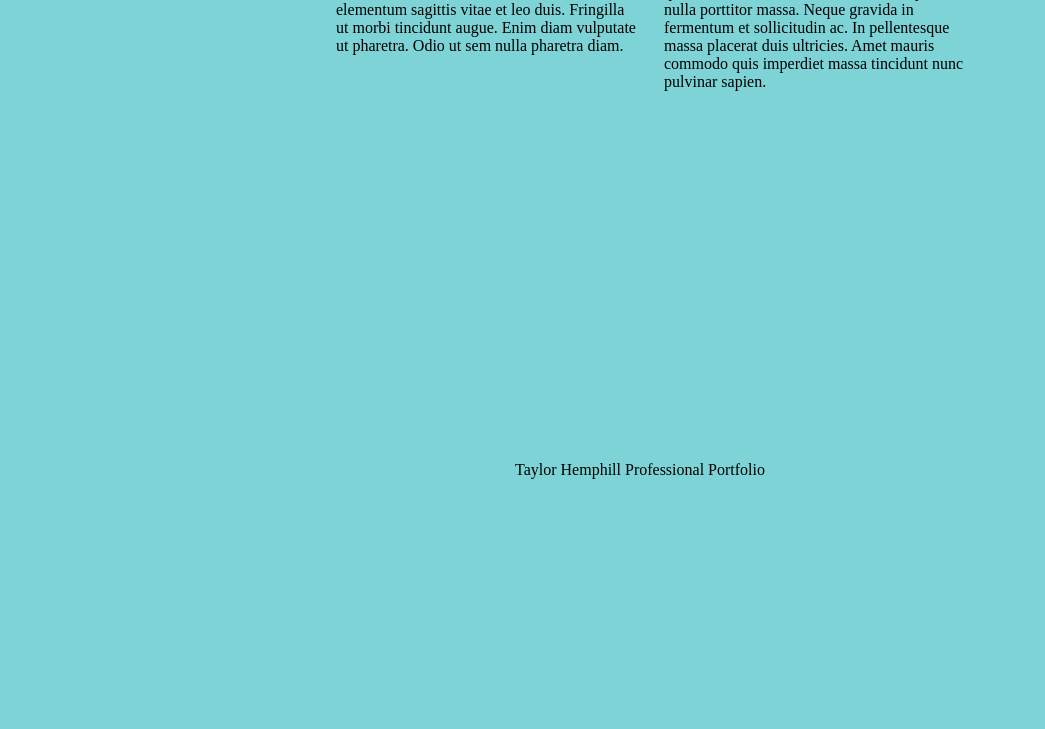
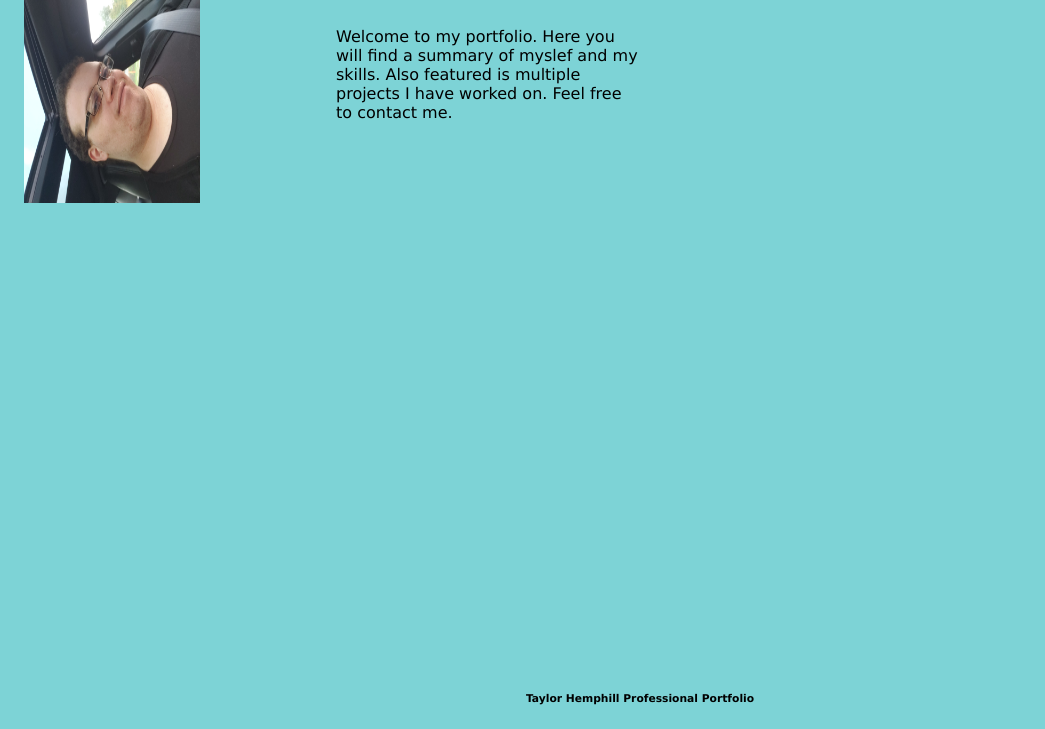
Before and after one commit to THemphill23/THemphill23.github.io, a plain HTML site: page index.html in a window 1280 px wide. Shown: the part 387-1116 px from the top of the page, without its empty margins (0-1045 px from the left). Before the commit the page ends 874 px from the top, so only its background shows below. Drawn offline with Linux system fonts and the light colour scheme.

Commit message:
Updating Pages

```diff
--- a/aboutStyle.css
+++ b/aboutStyle.css
@@ -1,6 +1,8 @@
 body {
     background-color: rgb(125, 211, 214);
     color:black;
+    font-family: 'Lucida Sans', 'Lucida Sans Regular', 'Lucida Grande', 'Lucida Sans Unicode', Geneva, Verdana, sans-serif
+
 }
 
 body p{
@@ -44,9 +46,8 @@ nav{
 
 .imageMe{
     margin: 2rem;
-    transform: rotate(-90deg);
     width: 13rem;
-    height: 11rem;
+    height: 16rem;
 
 }
 
--- a/index.html
+++ b/index.html
@@ -7,13 +7,14 @@
     <link rel="stylesheet" href="style.css" />
   </head>
   <header>
-      <h3>
+      <h4>
         Taylor Hemphill Professional Portfolio
-      </h3>
+      </h4>
+      <img src="images/banner2.jpg" class="imageBanner"></img>
     </header>
   <body>
       <nav>
-          <a href="home.html" class="flexItem flexItem--1">Home</a>
+          <a href="index.html" class="flexItem flexItem--1">Home</a>
           <a href="aboutMe.html" class="flexItem flexItem--2">About Me</a>
           <a href="projects.html" class="flexItem flexItem--3">Projects</a>
         </nav>
@@ -23,39 +24,14 @@
         <img src="images/Me.jpg" class="imageMe"></img>
 
         <p>
-          Lorem ipsum dolor sit amet,
-          consectetur adipiscing elit,
-          sed do eiusmod tempor incididunt ut
-          labore et dolore magna aliqua.
-          Ornare arcu dui vivamus arcu felis bibendum ut tristique et.
-          Feugiat scelerisque varius morbi enim nunc faucibus a.
-          Tristique magna sit amet purus gravida quis blandit.
-          Convallis tellus id interdum velit laoreet id donec.
-          Purus viverra accumsan in nisl nisi scelerisque.
-          Aliquet enim tortor at auctor urna nunc id cursus.
-          Ut tellus elementum sagittis vitae et leo duis.
-          Fringilla ut morbi tincidunt augue.
-          Enim diam vulputate ut pharetra.
-          Odio ut sem nulla pharetra diam.
+          Welcome to my portfolio. Here you will find a summary of myslef and my skills.
+          Also featured is multiple projects I have worked on. Feel free to contact me.
         </p>
 
         <p>
-          Cursus risus at ultrices mi tempus imperdiet nulla malesuada.
-          Praesent tristique magna sit amet purus gravida quis blandit.
-          Auctor eu augue ut lectus arcu bibendum at varius vel.
-          Tristique senectus et netus et malesuada fames.
-          Enim neque volutpat ac tincidunt vitae semper quis.
-          Cursus sit amet dictum sit amet justo donec enim.
-          Ac tortor vitae purus faucibus ornare suspendisse sed nisi.
-          Faucibus in ornare quam viverra orci.
-          Et leo duis ut diam quam nulla porttitor massa.
-          Neque gravida in fermentum et sollicitudin ac.
-          In pellentesque massa placerat duis ultricies.
-          Amet mauris commodo quis imperdiet massa tincidunt nunc pulvinar sapien.
-        </p>
-        <p>
 
         </p>
+
       </div>
 
 
@@ -72,5 +48,9 @@
 
 
     </body>
-    <footer>Taylor Hemphill Professional Portfolio</footer>
+    <footer>
+      <h6>
+        Taylor Hemphill Professional Portfolio
+      </h6>
+    </footer>
 </html>
--- a/projectStyle.css
+++ b/projectStyle.css
@@ -1,6 +1,8 @@
 body {
     background-color: rgb(125, 211, 214);
     color:black;
+    font-family: 'Lucida Sans', 'Lucida Sans Regular', 'Lucida Grande', 'Lucida Sans Unicode', Geneva, Verdana, sans-serif
+
 }
 
 body p{
--- a/style.css
+++ b/style.css
@@ -1,6 +1,7 @@
 body {
     background-color:rgb(125, 211, 214);
     color:black;
+    font-family: 'Lucida Sans', 'Lucida Sans Regular', 'Lucida Grande', 'Lucida Sans Unicode', Geneva, Verdana, sans-serif
 }
 
 body p{
@@ -34,7 +35,7 @@ h1{
 
 .gridHome{
     display: grid;
-    grid-template-columns: repeat(4, 19rem);
+    grid-template-columns: repeat(2, 19rem);
     grid-gap: 1rem 1.5rem;
     grid-template-rows: repeat(2, 20rem);
     width: 42rem;
```
Also changed, not shown: aboutMe.html (+12 -22 lines), projects.html (+9 -4 lines), images/banner.jpg (added), images/banner2.jpg (added).
